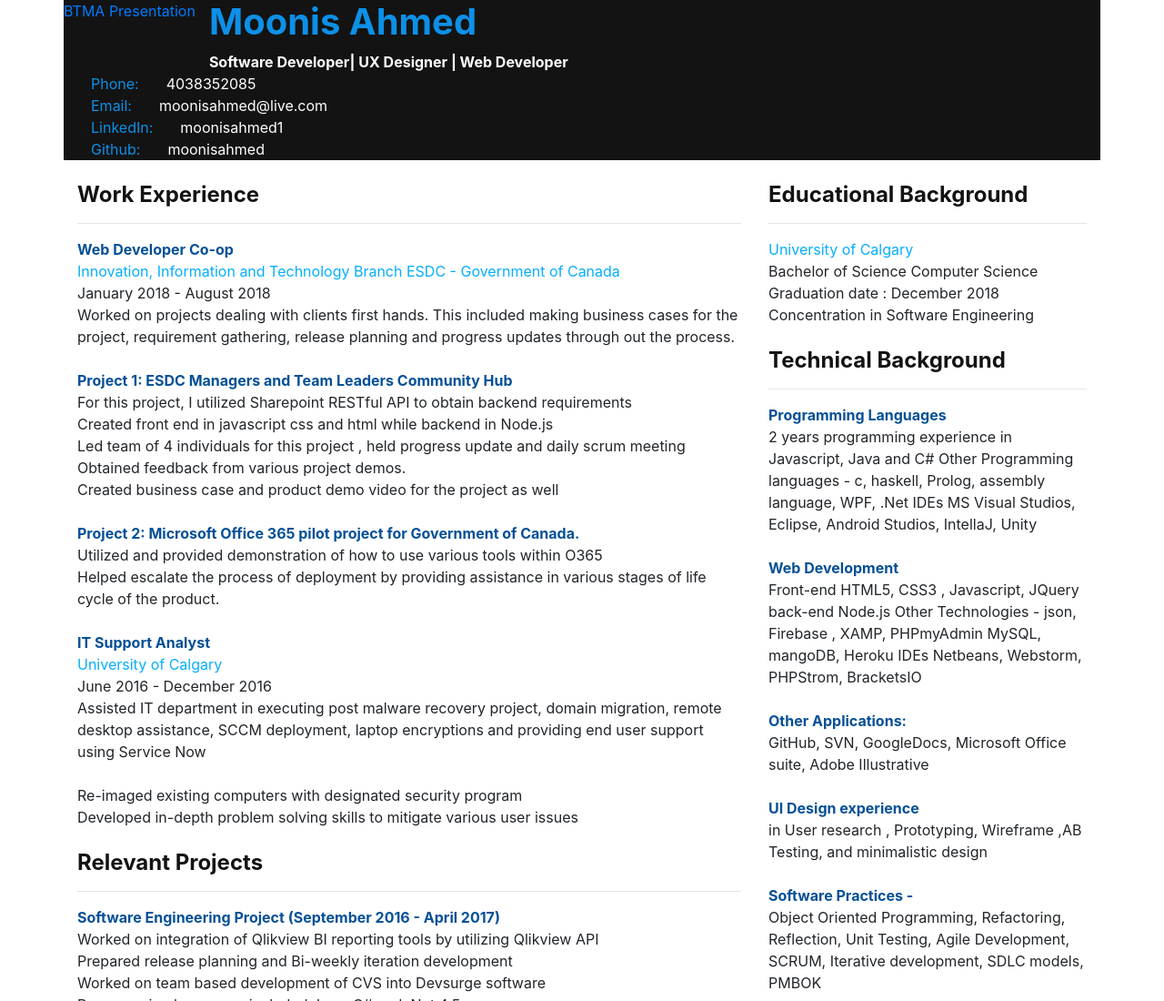
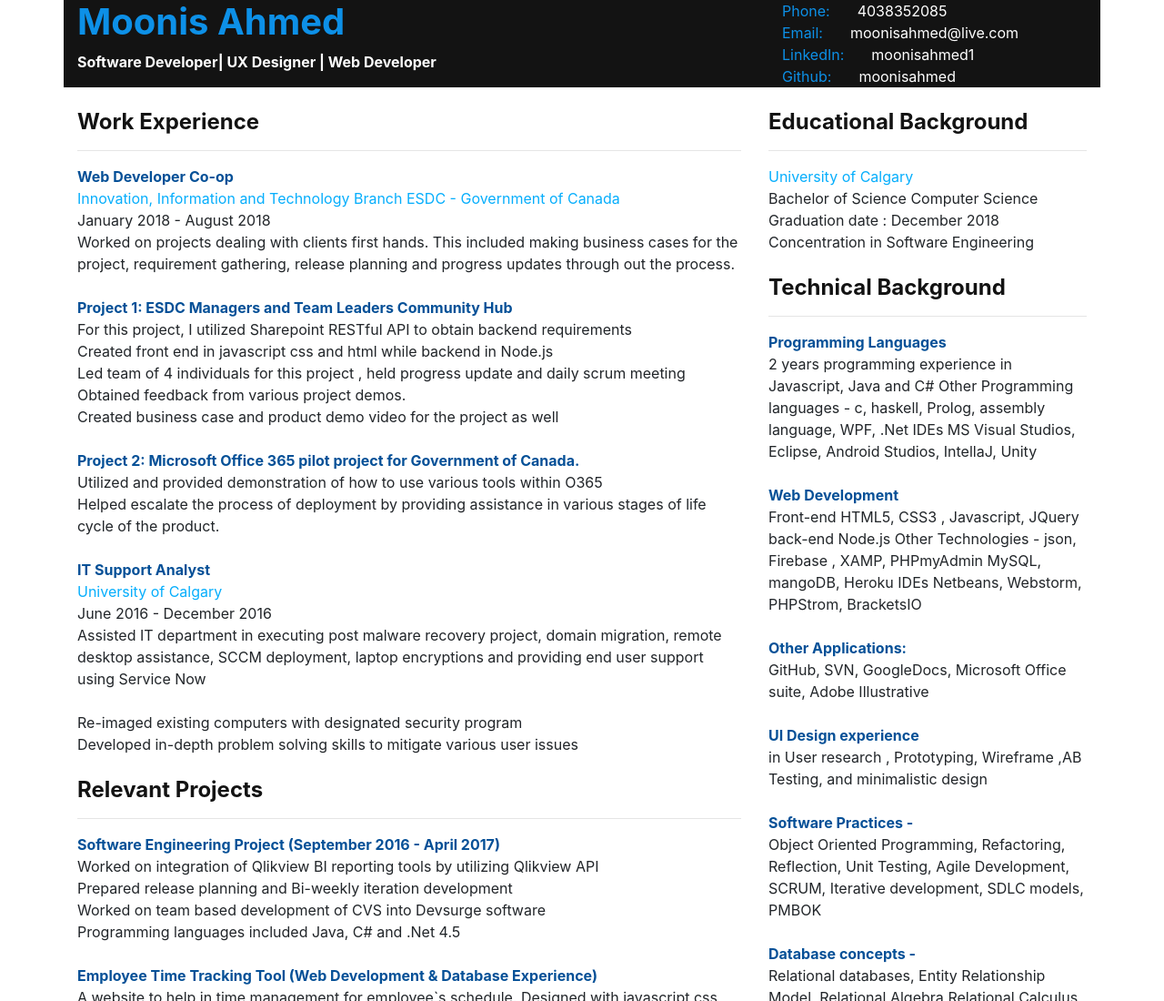
Before and after one commit to moonisahmed/aimsio-project.github.io, a plain HTML site: page index.html in a window 1280 px wide. Shown: the top 1100 px of the page at 91% size. Drawn offline with nearby package versions, Linux system fonts and the light colour scheme.

Commit message:
Update index.html

```diff
--- a/index.html
+++ b/index.html
@@ -29,9 +29,8 @@
 
             <!--   Header Section  -->
             <div class="row header">
-                <div id="btmapresentation">
-                    <a href="https://www.icloud.com/keynote-live/sc:06RlqhYTvUhgm9rP7obqUniI_yVlrE-URQQN-icyOS_vs7n1crIMuwHnRAs_PoUc2Ho">BTMA Presentation</a>
-                </div>
+
+
                 <div class="col-md-8">
                     <!-- Name and Professions -->
                     <h1 id="name"></h1>
```
